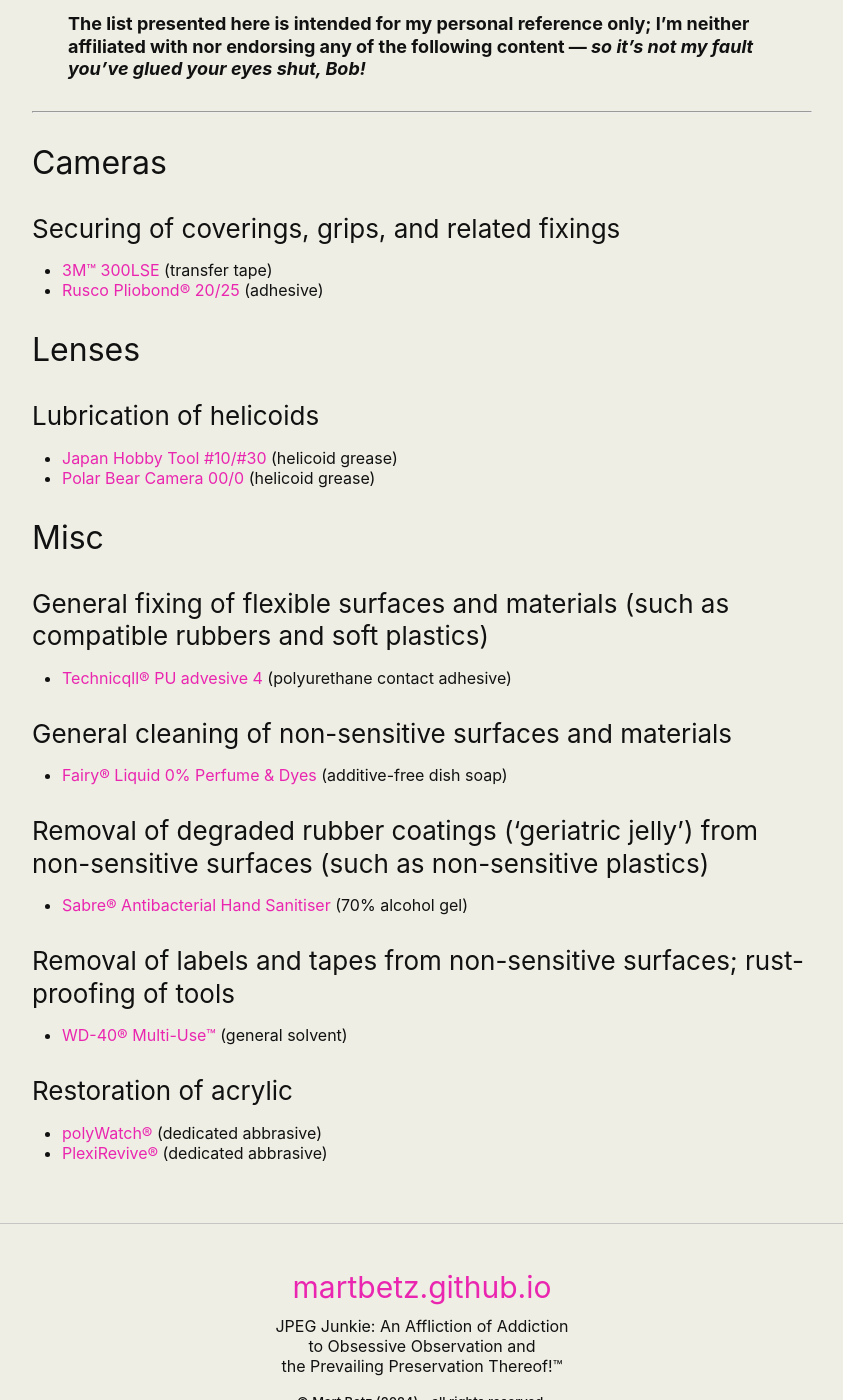
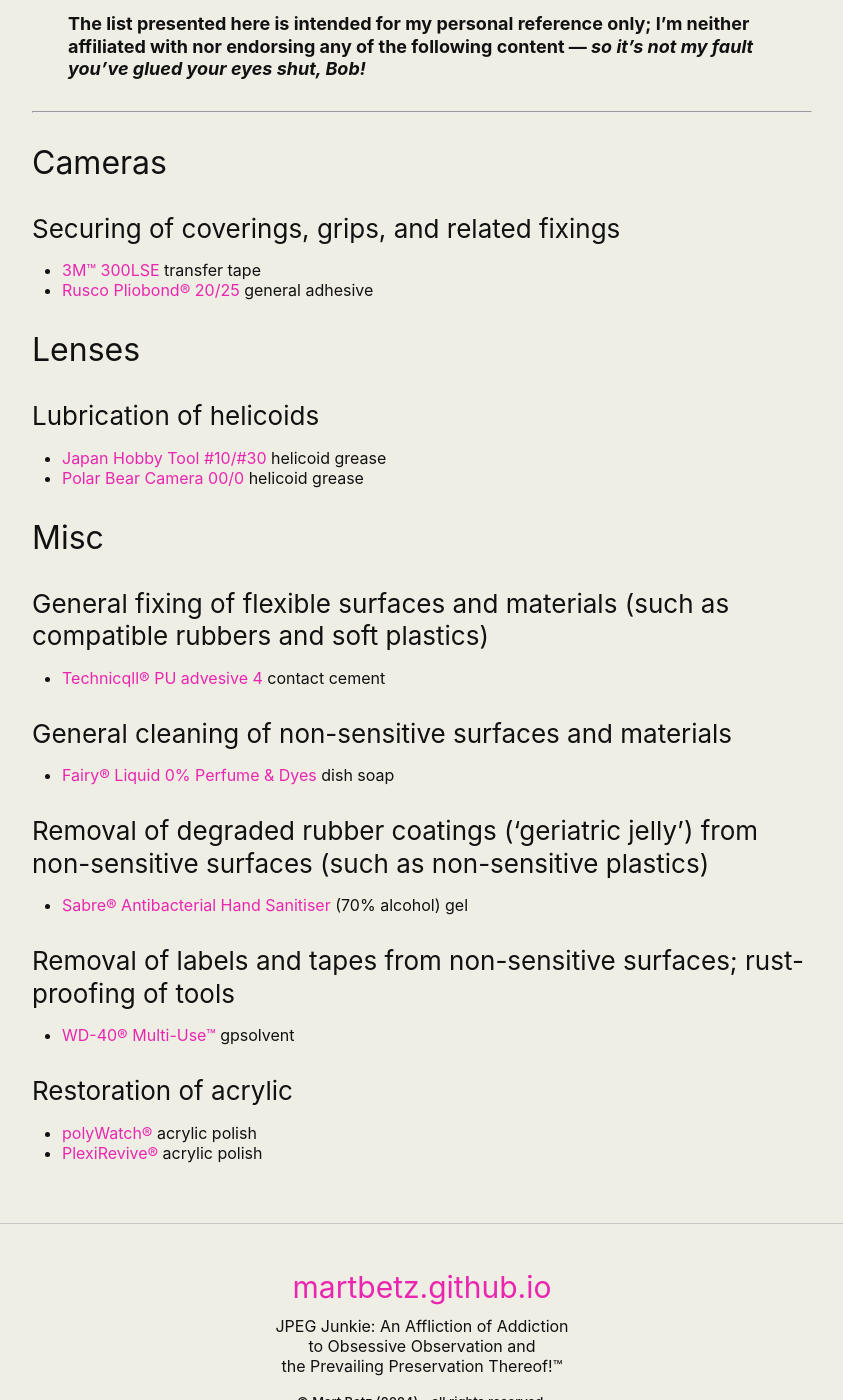
Before and after one commit to martbetz/martbetz.github.io, a Jekyll site: the page built from servicing-and-repair-resources.html, in a window 1280 px wide and 1400 px high, scrolled down 280 px. Shown: the whole window, without its empty margins (218-1061 px from the left). Built offline with Jekyll 4.4.1, drawn with Linux system fonts in a browser that asks for light colours.

Commit message:
Update servicing-and-repair-resources.html

```diff
--- a/servicing-and-repair-resources.html
+++ b/servicing-and-repair-resources.html
@@ -29,8 +29,8 @@
 <h2> Lenses </h2>
 <h3> Lubrication of helicoids</h3>
 <ul>
-<li><a href="https://japanhobbytool.com/products/hg">Japan Hobby Tool #10/#30</a> (helicoid grease)</li>
-<li><a href="https://polarbearcamera.com/products/helicoid-lube-damper-grease-for-lenses">Polar Bear Camera 00/0</a> (helicoid grease)</li>
+<li><a href="https://japanhobbytool.com/products/hg">Japan Hobby Tool #10/#30</a> helicoid grease</li>
+<li><a href="https://polarbearcamera.com/products/helicoid-lube-damper-grease-for-lenses">Polar Bear Camera 00/0</a> helicoid grease</li>
 </ul>
 <!-- <h3>Cleaning uncoated inner elements</h3>
 <ul>
@@ -42,23 +42,23 @@
 <h2> Misc </h2>
 <h3> General fixing of flexible surfaces and materials (such as compatible rubbers and soft plastics)</h3>
 <ul>
-<li><a href="https://technicqll.pl/en/?s=shoe">Technicqll® PU advesive 4</a> (polyurethane contact adhesive)</li>
+<li><a href="https://technicqll.pl/en/?s=shoe">Technicqll® PU advesive 4</a> contact cement</li>
 </ul>
 <h3> General cleaning of non-sensitive surfaces and materials</h3>
 <ul>
-<li><a href="https://www.onlinepoundstore.co.uk/product/fairy-washing-up-liquid-0-perfume-dyes-450ml/">Fairy® Liquid 0% Perfume & Dyes</a> (additive-free dish soap)</li>
+<li><a href="https://www.onlinepoundstore.co.uk/product/fairy-washing-up-liquid-0-perfume-dyes-450ml/">Fairy® Liquid 0% Perfume & Dyes</a> dish soap</li>
 </ul>
 <h3> Removal of degraded rubber coatings (‘geriatric jelly’) from non-sensitive surfaces (such as non-sensitive plastics)</h3>
 <ul>
-<li><a href="https://home.bargains/product/l18821/sabre-antibacterial-hand-sanitiser-24-x-500ml">Sabre® Antibacterial Hand Sanitiser</a> (70% alcohol gel)</li>
+<li><a href="https://home.bargains/product/l18821/sabre-antibacterial-hand-sanitiser-24-x-500ml">Sabre® Antibacterial Hand Sanitiser</a> (70% alcohol) gel</li>
 </ul>
 <h3> Removal of labels and tapes from non-sensitive surfaces; rust-proofing of tools</h3>
 <ul>
-<li><a href="https://wd40.co.uk/product/wd-40-multi-use-product-original/">WD-40® Multi-Use™</a> (general solvent)</li>
+<li><a href="https://wd40.co.uk/product/wd-40-multi-use-product-original/">WD-40® Multi-Use™</a> gpsolvent</li>
 </ul>
 <h3> Restoration of acrylic</h3>
 <ul>
-<li><a href="https://polywatch.de/en">polyWatch®</a> (dedicated abbrasive)</li>
-<li><a href="https://plexirevive.com/en-gb/products/plexirevive-15gram">PlexiRevive®</a> (dedicated abbrasive)</li>
+<li><a href="https://polywatch.de/en">polyWatch®</a> acrylic polish</li>
+<li><a href="https://plexirevive.com/en-gb/products/plexirevive-15gram">PlexiRevive®</a> acrylic polish</li>
 </ul>
 </div>
```
Also changed, not shown: other parts of servicing-and-repair-resources.html (+2 -2 lines).
